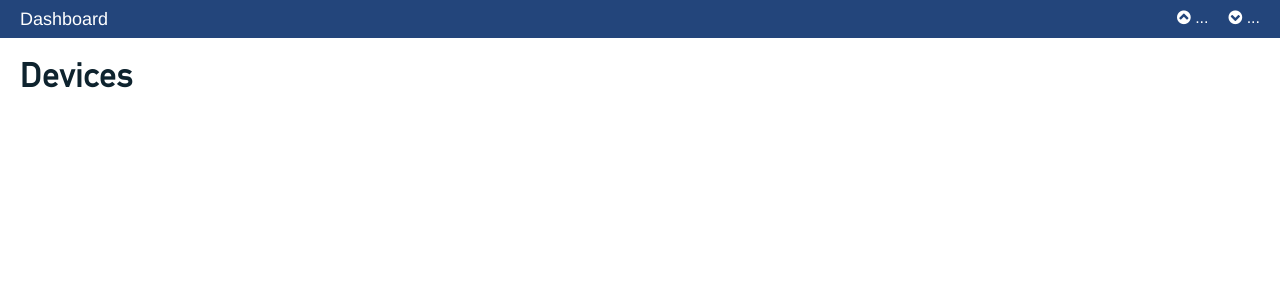
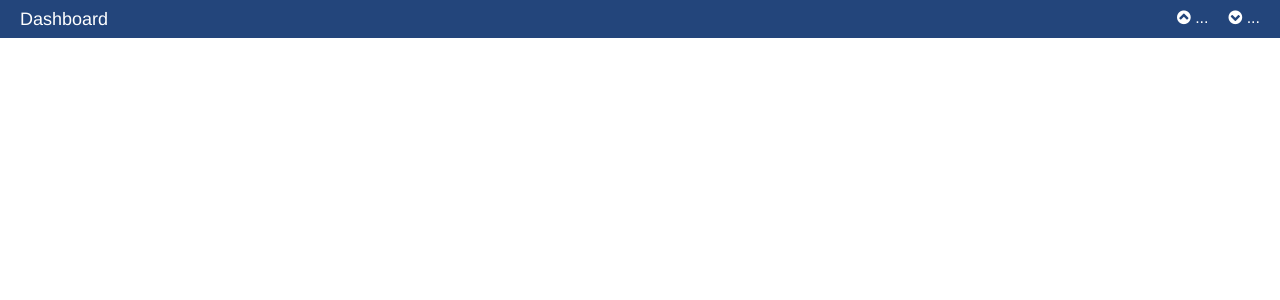
Before and after one commit to andrewgodwin/routerdash, a Django app: page / in a window 1280 px wide. Shown: the top 300 px of the page. Run offline with Django 3.2, Linux system fonts and the light colour scheme; data that the repository does not hold is empty.

Commit message:
Remove slightly pointless "devices" header

```diff
--- a/templates/dashboard.html
+++ b/templates/dashboard.html
@@ -3,7 +3,6 @@
 {% block header_title %}Dashboard{% endblock %}
 
 {% block content %}
-    <h2>Devices</h2>
     <div class="devices">
     </div>
 {% endblock %}
```
